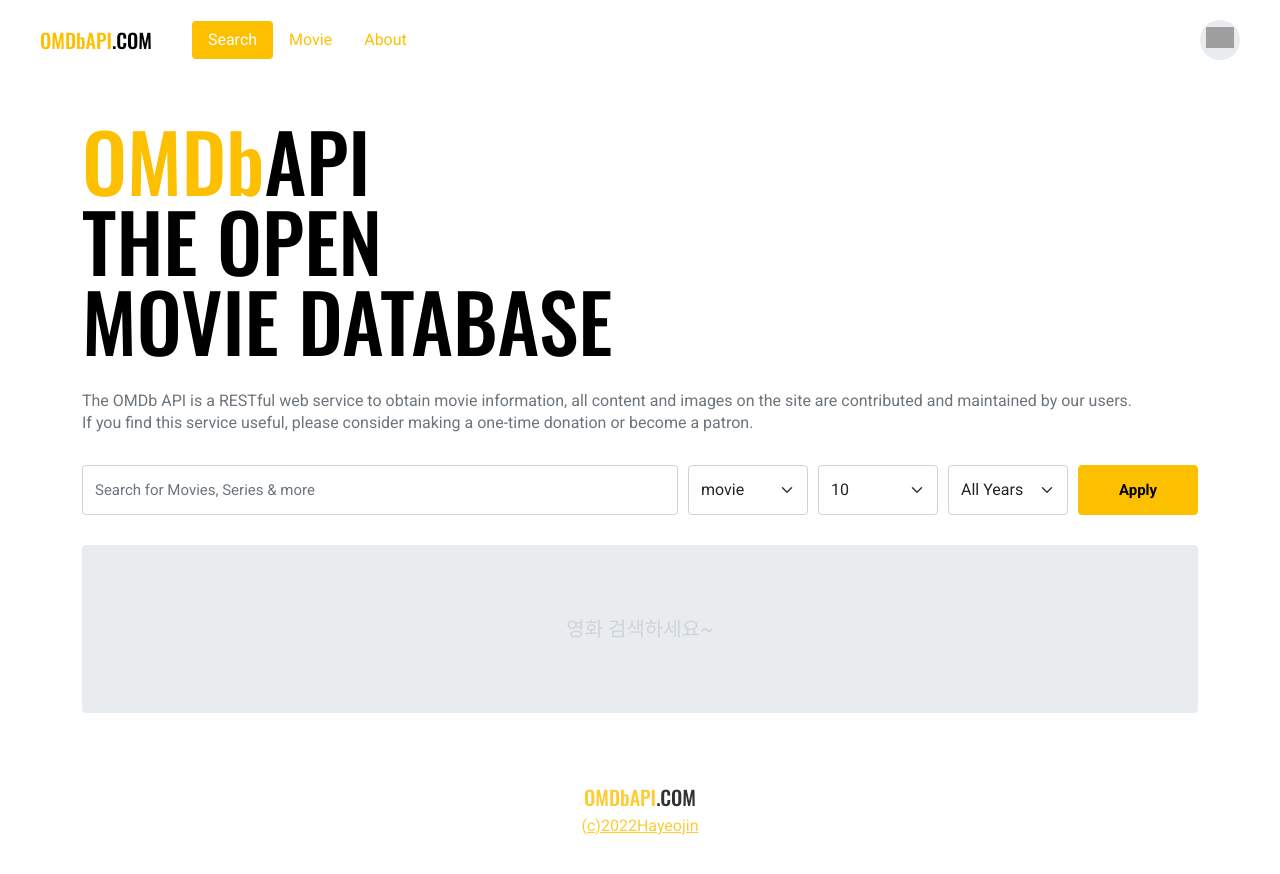
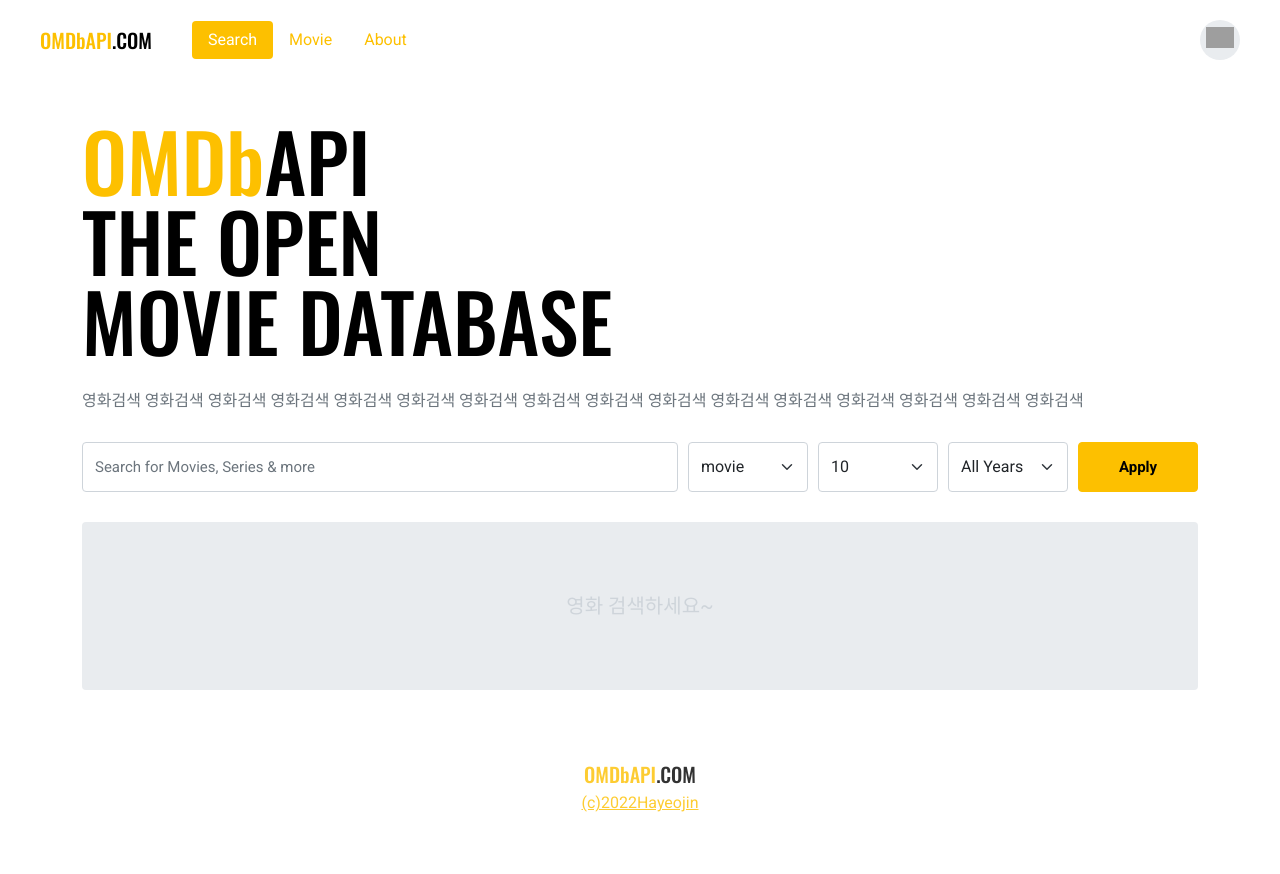
Before and after one commit to yeojinha/VueMovieApp, a Vue app: page / in a window 1280 px wide. Shown: the top 874 px of the page. Built offline with nearby package versions, Linux system fonts and the light colour scheme; grey boxes are pictures that could not be loaded.

Commit message:
영화검색

```diff
--- a/src/components/Headline.vue
+++ b/src/components/Headline.vue
@@ -8,8 +8,7 @@
       MOVIE DATABASE<br/>
     </h1>
     <p>
-    The OMDb API is a RESTful web service to obtain movie information, all content and images on the site are contributed and maintained by our users.<br/>
-    If you find this service useful, please consider making a one-time donation or become a patron.
+     영화검색 영화검색 영화검색 영화검색 영화검색 영화검색 영화검색 영화검색 영화검색 영화검색 영화검색 영화검색 영화검색 영화검색 영화검색 영화검색
     </p>
   </div>
 </template>
```
